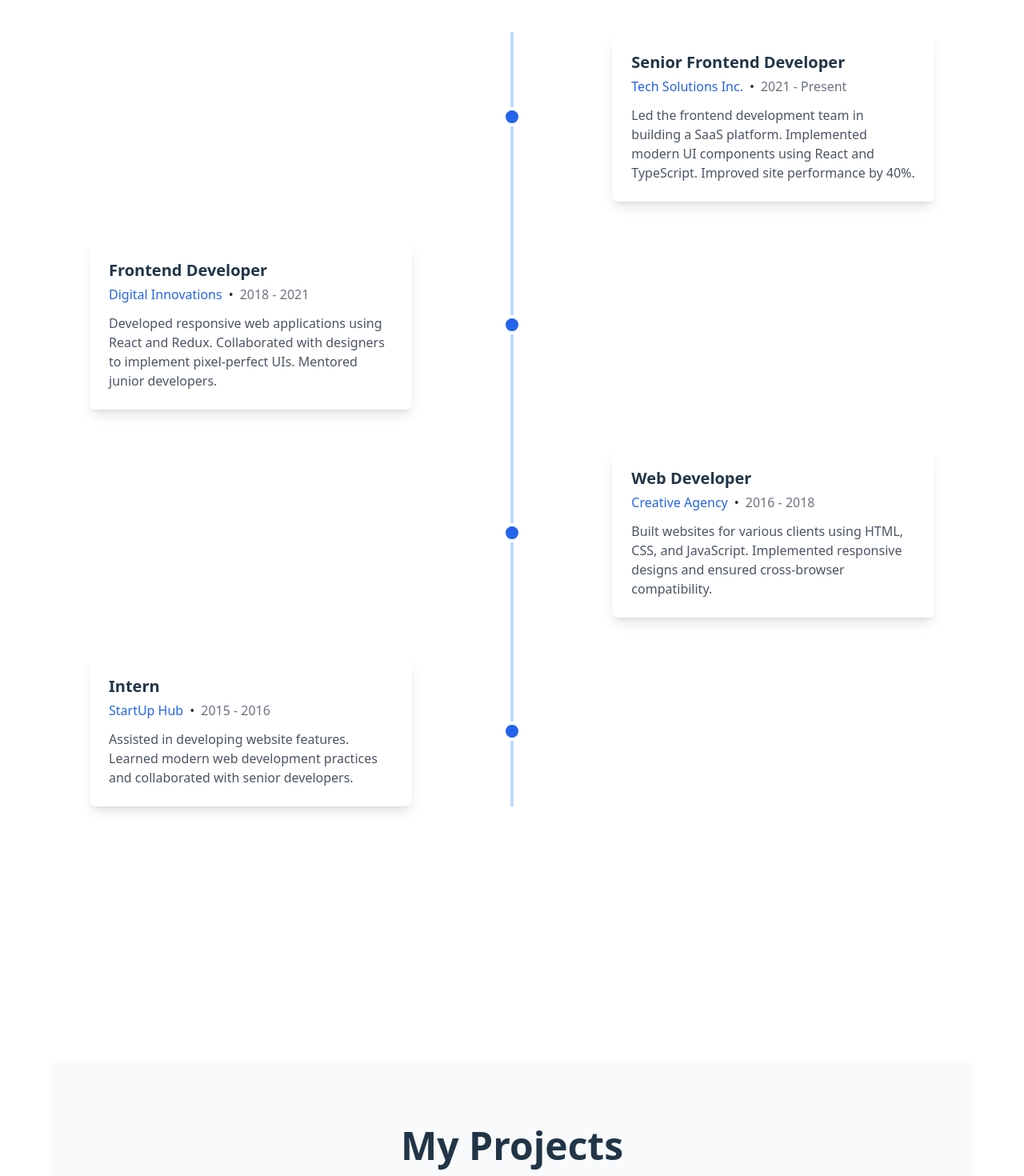
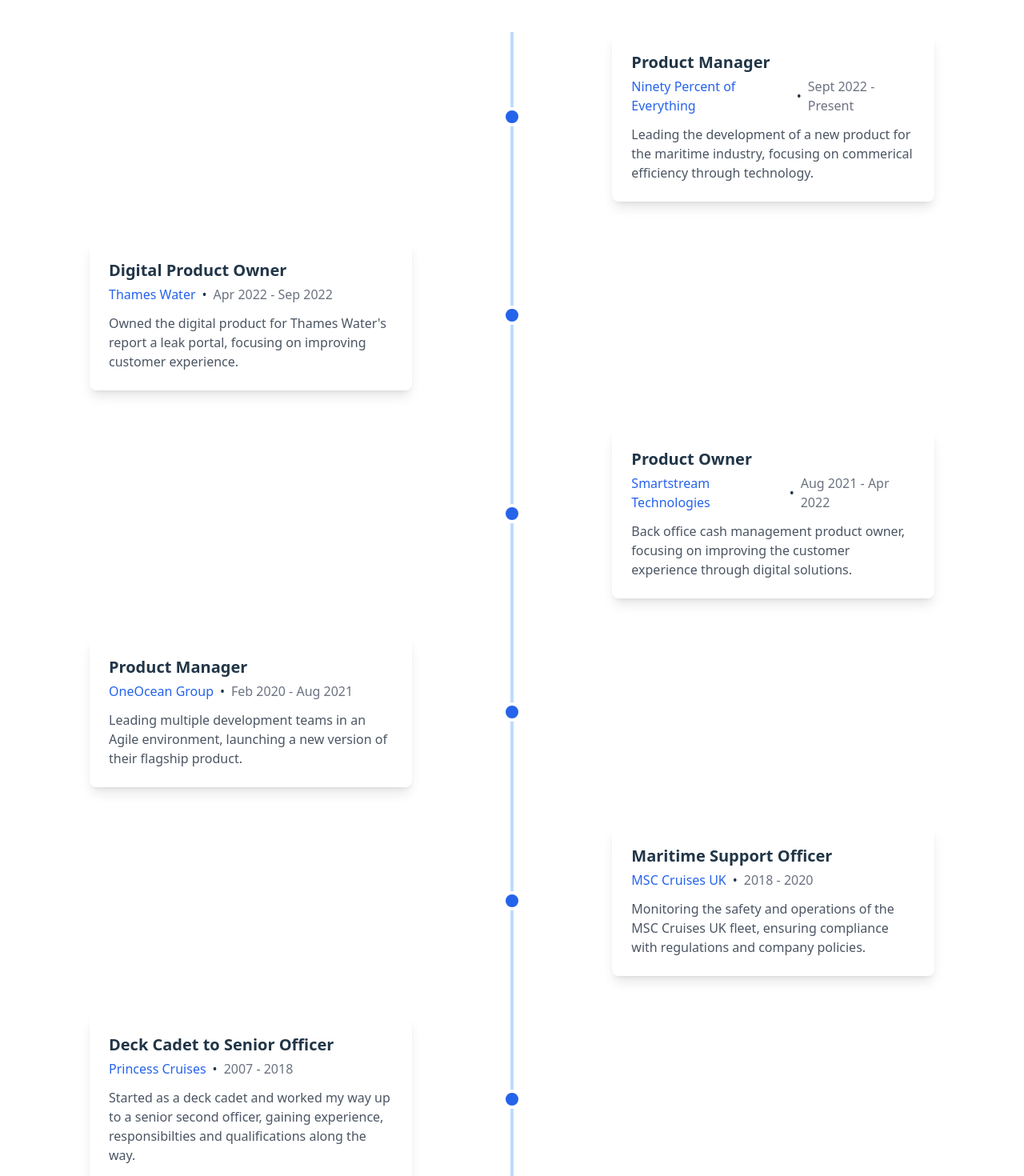
Before and after one commit to James1Law/my-portfolio, a React (Vite) app: page / in a window 1280 px wide. Shown: the part 2000-3470 px from the top of the page at 80% size. Built offline with nearby package versions, Linux system fonts and the light colour scheme.

Commit message:
experience updates

```diff
--- a/src/sections/About.jsx
+++ b/src/sections/About.jsx
@@ -68,10 +68,6 @@
                 <p className="font-medium">Location:</p>
                 <p className="text-gray-600">Dorset, UK</p>
               </div>
-              <div>
-                <p className="font-medium">Availability:</p>
-                <p className="text-gray-600">Employed and open to opportunities</p>
-              </div>
             </div>
 
             <div className="mt-8">
--- a/src/sections/Experience.jsx
+++ b/src/sections/Experience.jsx
@@ -2,28 +2,40 @@
 
 const experiences = [
   {
-    title: "Senior Frontend Developer",
-    company: "Tech Solutions Inc.",
-    period: "2021 - Present",
-    description: "Led the frontend development team in building a SaaS platform. Implemented modern UI components using React and TypeScript. Improved site performance by 40%."
+    title: "Product Manager",
+    company: "Ninety Percent of Everything",
+    period: "Sept 2022 - Present",
+    description: "Leading the development of a new product for the maritime industry, focusing on commerical efficiency through technology."
   },
   {
-    title: "Frontend Developer",
-    company: "Digital Innovations",
-    period: "2018 - 2021",
-    description: "Developed responsive web applications using React and Redux. Collaborated with designers to implement pixel-perfect UIs. Mentored junior developers."
+    title: "Digital Product Owner",
+    company: "Thames Water",
+    period: "Apr 2022 - Sep 2022",
+    description: "Owned the digital product for Thames Water's report a leak portal, focusing on improving customer experience."
   },
   {
-    title: "Web Developer",
-    company: "Creative Agency",
-    period: "2016 - 2018",
-    description: "Built websites for various clients using HTML, CSS, and JavaScript. Implemented responsive designs and ensured cross-browser compatibility."
+    title: "Product Owner",
+    company: "Smartstream Technologies",
+    period: "Aug 2021 - Apr 2022",
+    description: "Back office cash management product owner, focusing on improving the customer experience through digital solutions."
   },
   {
-    title: "Intern",
-    company: "StartUp Hub",
-    period: "2015 - 2016",
-    description: "Assisted in developing website features. Learned modern web development practices and collaborated with senior developers."
+    title: "Product Manager",
+    company: "OneOcean Group",
+    period: "Feb 2020 - Aug 2021",
+    description: "Leading multiple development teams in an Agile environment, launching a new version of their flagship product."
+  },
+  {
+    title: "Maritime Support Officer",
+    company: "MSC Cruises UK",
+    period: "2018 - 2020",
+    description: "Monitoring the safety and operations of the MSC Cruises UK fleet, ensuring compliance with regulations and company policies."
+  },
+  {
+    title: "Deck Cadet to Senior Officer",
+    company: "Princess Cruises",
+    period: "2007 - 2018",
+    description: "Started as a deck cadet and worked my way up to a senior second officer, gaining experience, responsibilties and qualifications along the way."
   }
 ];
 
```
